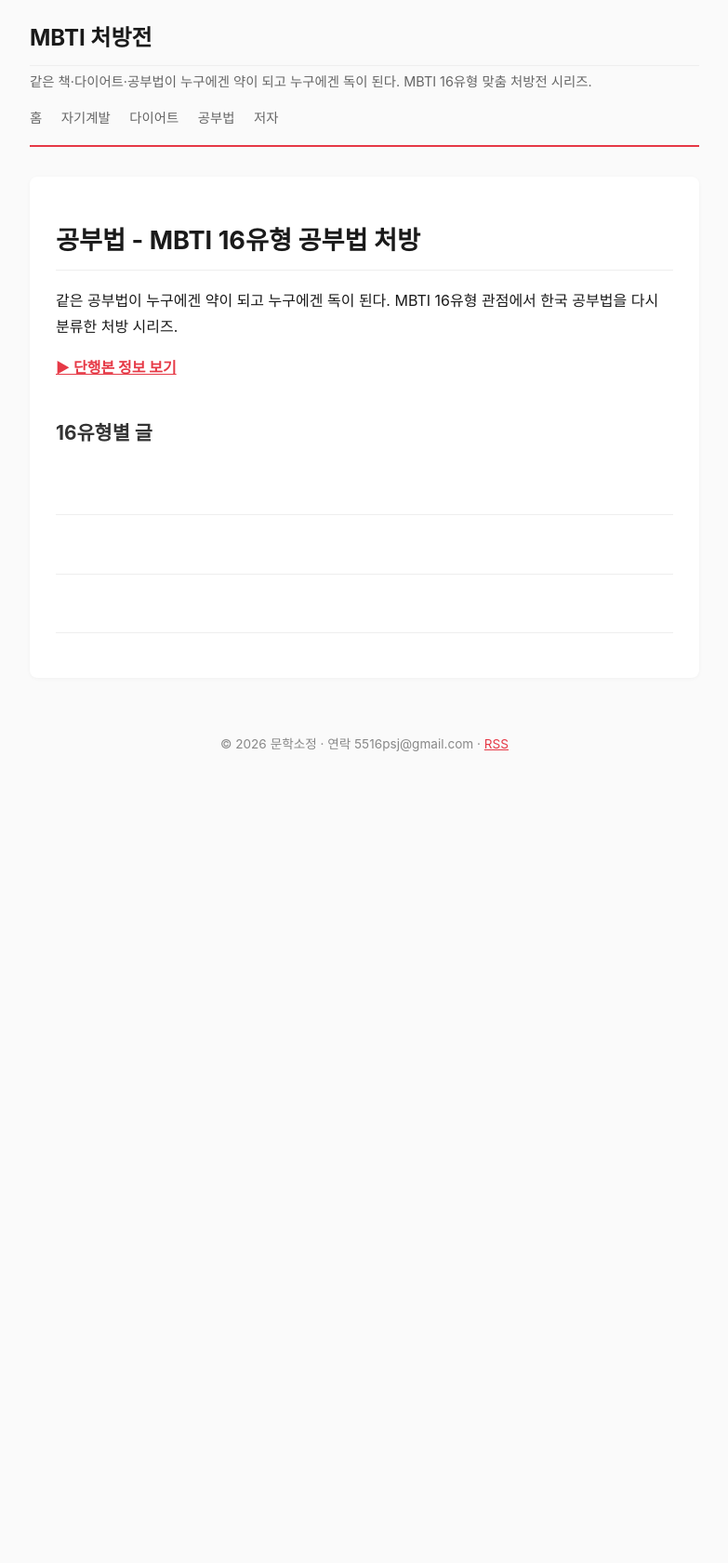
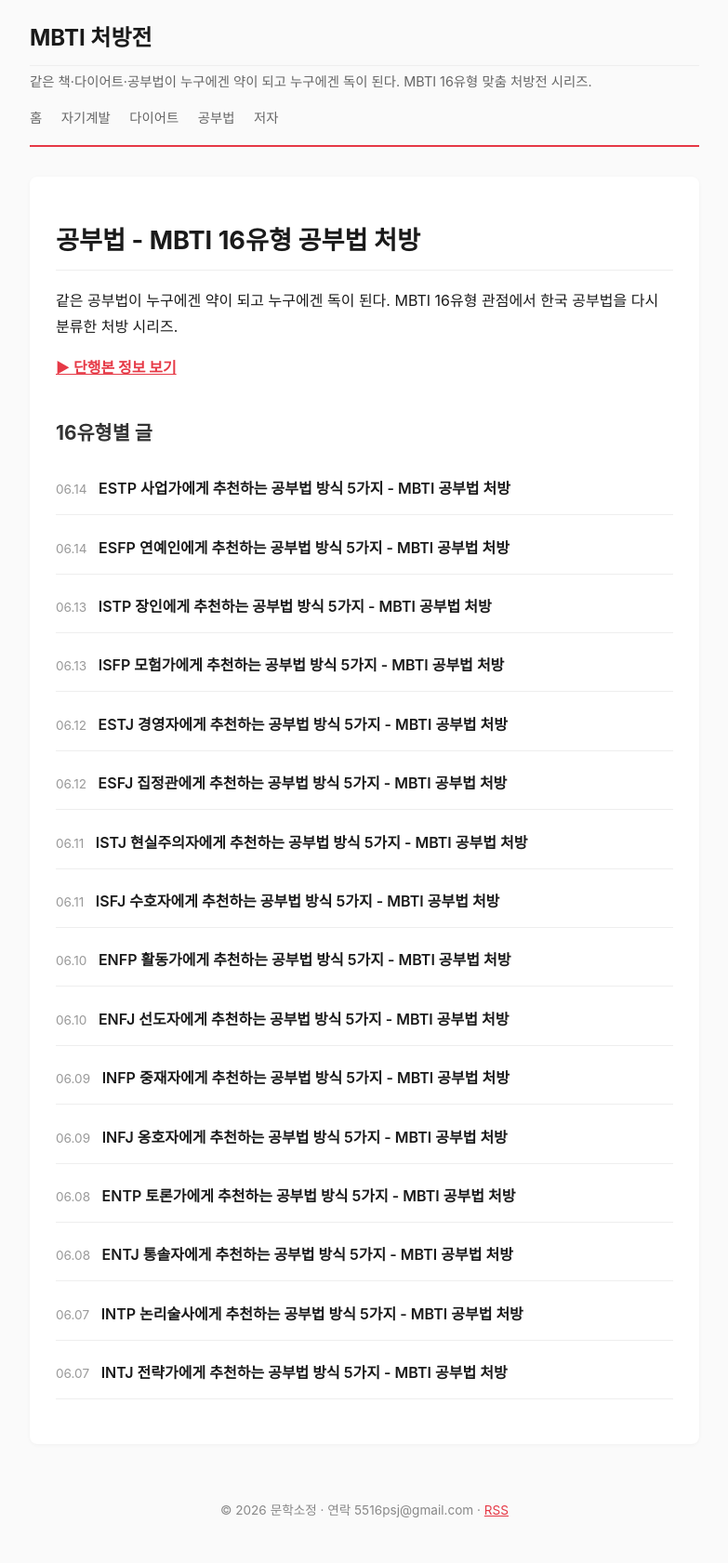
Before and after one commit to quddnr0107-lgtm/quddnr0107-lgtm.github.io, a Jekyll site: the page built from category/study.html, in a window 1280 px wide. Shown: the whole page at 93% size, without its empty margins (248-1031 px from the left). Built offline with Jekyll 4.4.1, drawn with Linux system fonts in a browser that asks for light colours; before the commit the page ends 900 px from its top, so only the background shows below that.

Commit message:
카테고리 페이지 한글 키 대괄호 표기로 수정 + future:true

```diff
--- a/category/diet.html
+++ b/category/diet.html
@@ -13,7 +13,7 @@ permalink: /category/다이어트/
 
 <h2>16유형별 글</h2>
 <ul class="post-list">
-{% for post in site.categories.다이어트 %}
+{% for post in site.categories["다이어트"] %}
   <li>
     <span class="date">{{ post.date | date: "%m.%d" }}</span>
     <a href="{{ post.url | relative_url }}">{{ post.title }}</a>
--- a/category/self-help.html
+++ b/category/self-help.html
@@ -13,7 +13,7 @@ permalink: /category/자기계발/
 
 <h2>16유형별 글</h2>
 <ul class="post-list">
-{% for post in site.categories.자기계발 %}
+{% for post in site.categories["자기계발"] %}
   <li>
     <span class="date">{{ post.date | date: "%m.%d" }}</span>
     <a href="{{ post.url | relative_url }}">{{ post.title }}</a>
--- a/category/study.html
+++ b/category/study.html
@@ -13,7 +13,7 @@ permalink: /category/공부법/
 
 <h2>16유형별 글</h2>
 <ul class="post-list">
-{% for post in site.categories.공부법 %}
+{% for post in site.categories["공부법"] %}
   <li>
     <span class="date">{{ post.date | date: "%m.%d" }}</span>
     <a href="{{ post.url | relative_url }}">{{ post.title }}</a>
```
